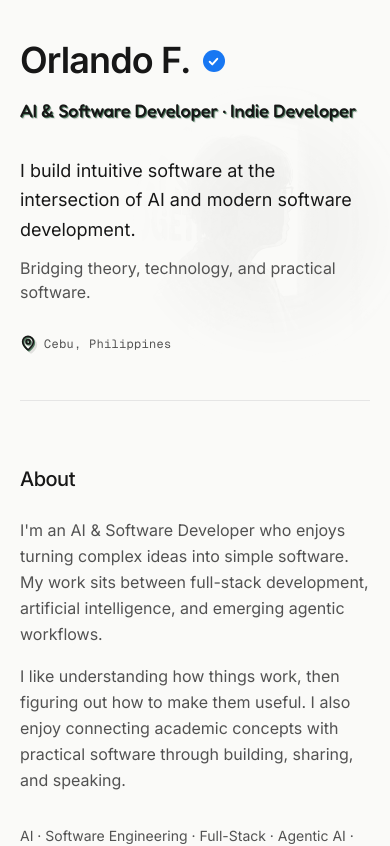
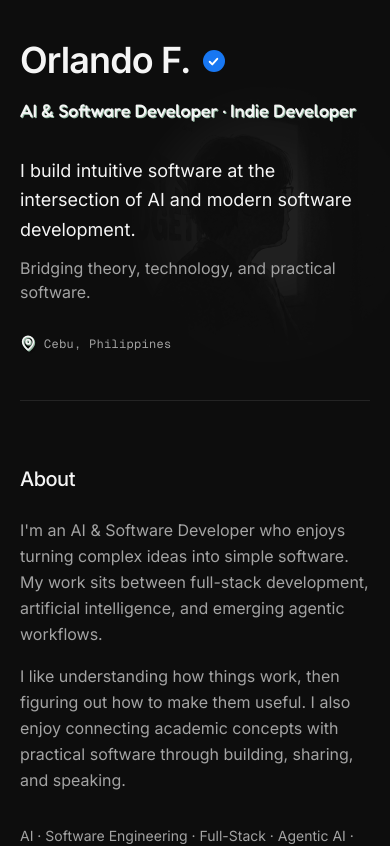
Before and after one commit to orlandojr23/my_portfolio, a Next.js app: page / in a window 390 px wide. Shown: the top 846 px of the page. Built offline with nearby package versions, Linux system fonts and the light colour scheme.

Commit message:
fix: force dark mode by removing light mode media query

```diff
--- a/app/globals.css
+++ b/app/globals.css
@@ -11,18 +11,6 @@
   --img-blend: screen;
 }
 
-@media (prefers-color-scheme: light) {
-  :root {
-    --background: #fafaf8;
-    --foreground: #171717;
-    --muted: #525252;
-    --border: #e5e5e5;
-    --accent: #4f7a5f;
-    --nav-bg: rgba(250, 250, 248, 0.85);
-    --img-opacity: 0.04;
-    --img-blend: multiply;
-  }
-}
 
 @theme inline {
   --color-background: var(--background);
```
